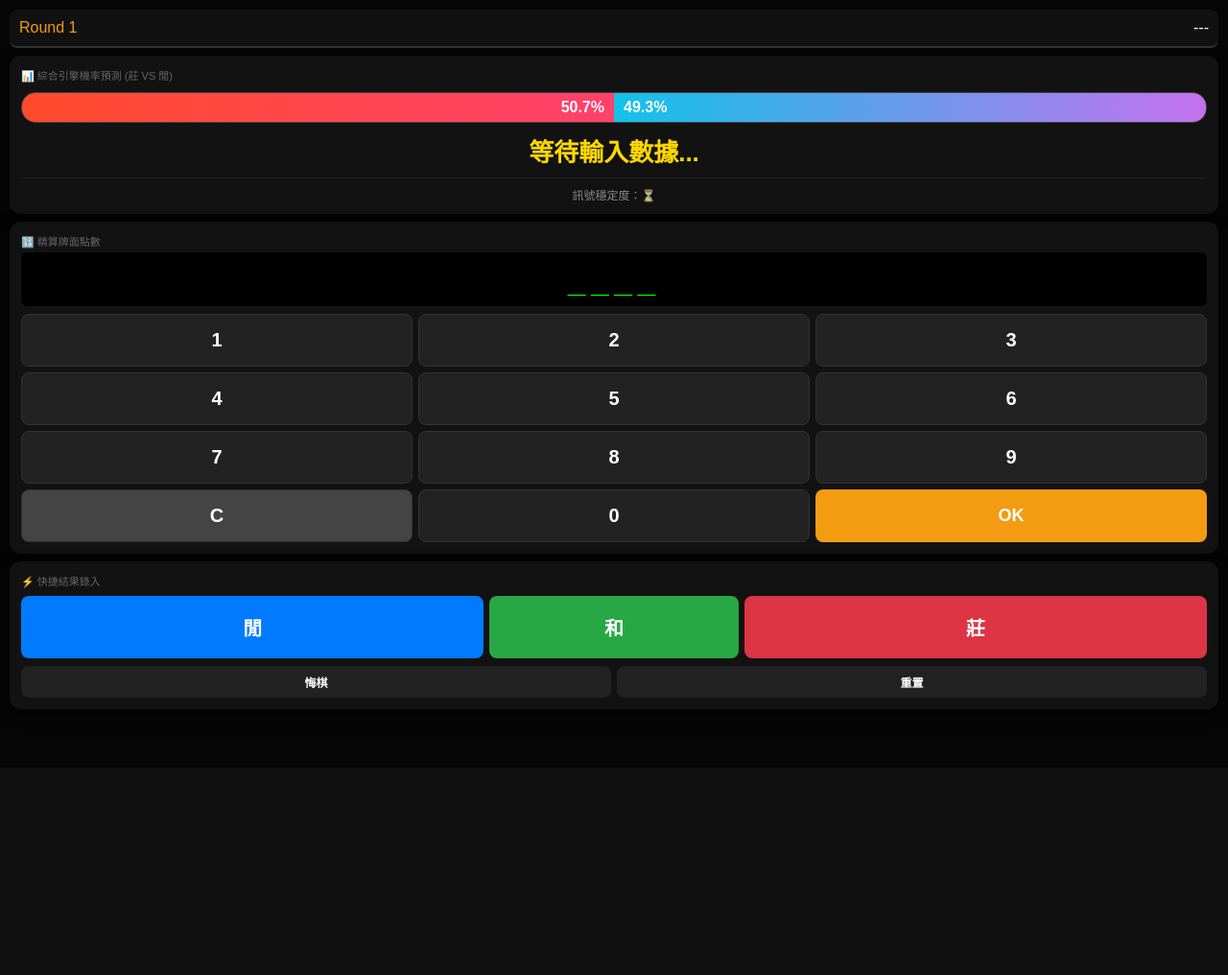
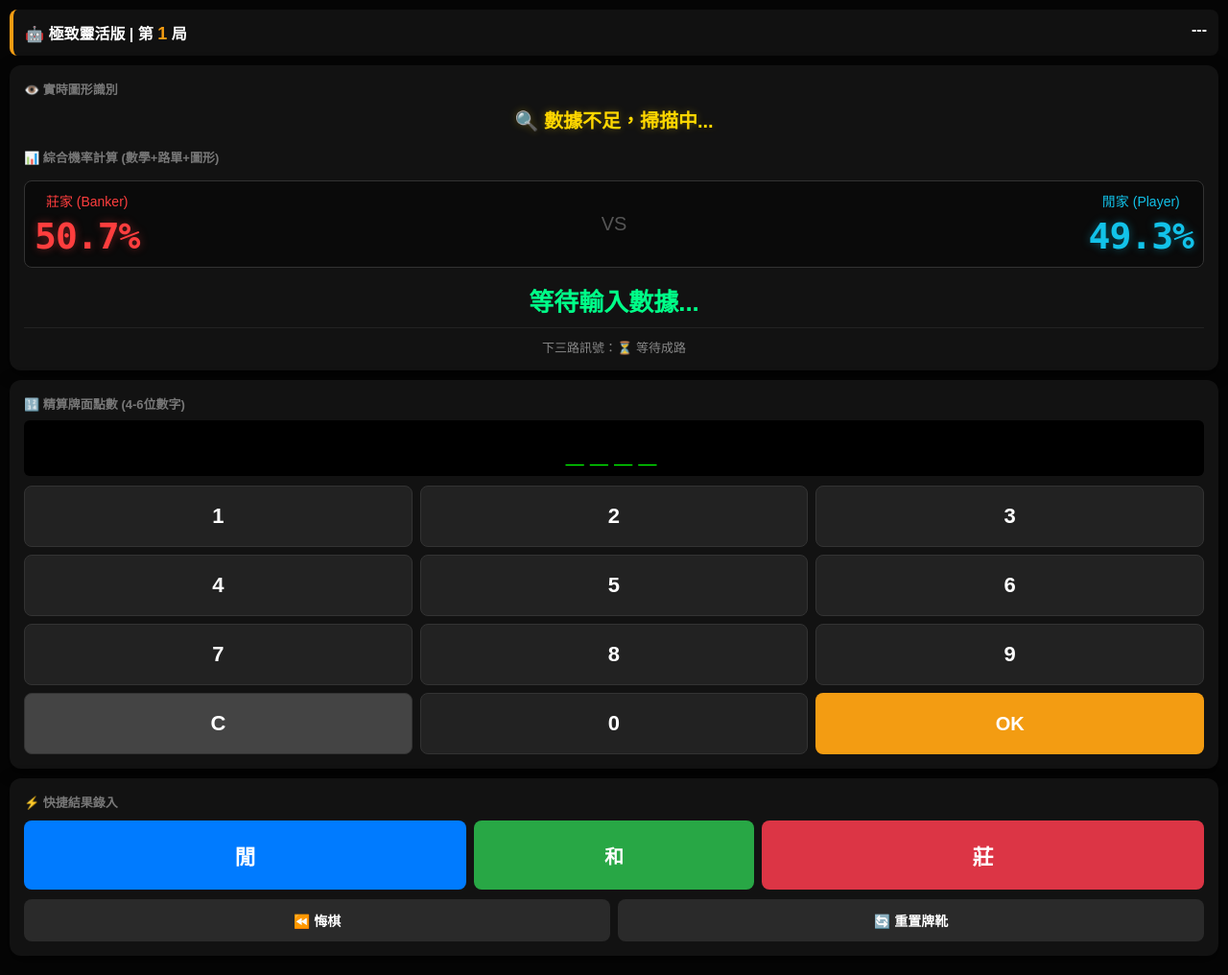
Before and after one commit to xyzplay321/Baccarat-Pro, a Flask app: page / in a window 1280 px wide. Shown: the whole page at 96% size. Before the commit the page ends 761 px from the top, so only its background shows below. Run offline with Flask 3, Linux system fonts and the light colour scheme.

Commit message:
Update index.html

```diff
--- a/templates/index.html
+++ b/templates/index.html
@@ -3,46 +3,67 @@
 <head>
     <meta charset="UTF-8">
     <meta name="viewport" content="width=device-width, initial-scale=1.0, maximum-scale=1.0, user-scalable=no">
-    <title>Baccarat AI Engine</title>
+    <title>百家樂極致靈活版</title>
     <style>
         body { background: #050505; color: #fff; font-family: sans-serif; margin: 0; padding: 10px; }
-        .header { display: flex; justify-content: space-between; padding: 10px; background: #111; border-radius: 8px; margin-bottom: 8px; border-bottom: 2px solid #333; }
-        .card { background: #121212; border-radius: 12px; padding: 12px; margin-bottom: 8px; box-shadow: 0 4px 15px rgba(0,0,0,0.6); }
-        .prob-container { display: flex; height: 30px; background: #222; border-radius: 15px; overflow: hidden; margin: 10px 0; border: 1px solid #444; }
-        #b-bar { background: linear-gradient(90deg, #ff4b2b, #ff416c); width: 50%; transition: 0.5s; text-align: right; padding-right: 10px; line-height: 30px; font-weight: bold; }
-        #p-bar { background: linear-gradient(90deg, #12c2e9, #c471ed); width: 50%; transition: 0.5s; text-align: left; padding-left: 10px; line-height: 30px; font-weight: bold; }
-        .advice-main { font-size: 26px; text-align: center; font-weight: bold; margin: 10px 0; color: #ffd700; }
-        .numpad { display: grid; grid-template-columns: repeat(3, 1fr); gap: 6px; }
-        .btn { border: none; border-radius: 8px; color: white; font-weight: bold; cursor: pointer; }
-        .btn-num { background: #222; font-size: 20px; padding: 15px; border: 1px solid #333; }
-        .btn-action { background: #f39c12; font-size: 18px; }
-        .shortcut-group { display: flex; gap: 6px; margin-top: 8px; }
-        .btn-p { background: #007bff; flex: 1; padding: 18px; font-size: 20px; }
-        .btn-t { background: #28a745; flex: 0.5; padding: 18px; font-size: 20px; }
-        .btn-b { background: #dc3545; flex: 1; padding: 18px; font-size: 20px; }
-        .display { background: #000; color: #00ff00; font-family: monospace; font-size: 32px; text-align: center; padding: 8px; border-radius: 6px; margin-bottom: 8px; letter-spacing: 5px; min-height: 40px; }
-        .label { font-size: 11px; color: #666; margin-bottom: 4px; text-transform: uppercase; }
+        .status-bar { display: flex; justify-content: space-between; padding: 12px; background: #111; border-radius: 8px; margin-bottom: 10px; border-left: 4px solid #f39c12; font-weight: bold;}
+        .card { background: #121212; border-radius: 12px; padding: 15px; margin-bottom: 10px; box-shadow: 0 4px 15px rgba(0,0,0,0.6); }
+
+        /* 機率數字展示區 */
+        .prob-box { display: flex; justify-content: space-between; align-items: center; margin: 15px 0; padding: 10px; background: #0a0a0a; border-radius: 8px; border: 1px solid #333;}
+        .prob-number { font-size: 38px; font-weight: 900; font-family: monospace; letter-spacing: -1px;}
+        .prob-b { color: #ff3e3e; text-shadow: 0 0 10px rgba(255,62,62,0.4); }
+        .prob-p { color: #12c2e9; text-shadow: 0 0 10px rgba(18,194,233,0.4); }
+
+        .pattern-text { text-align: center; font-size: 20px; font-weight: bold; color: #ffd700; margin-bottom: 15px; text-shadow: 0 0 8px rgba(255,215,0,0.3); }
+        .advice-main { font-size: 26px; text-align: center; font-weight: bold; margin: 10px 0; }
+        .stability-text { font-size: 13px; text-align: center; color: #888; border-top: 1px solid #222; padding-top: 10px; margin-top: 10px;}
+
+        .numpad { display: grid; grid-template-columns: repeat(3, 1fr); gap: 8px; }
+        .btn { border: none; border-radius: 8px; color: white; font-weight: bold; cursor: pointer; transition: 0.1s;}
+        .btn:active { transform: scale(0.95); }
+        .btn-num { background: #222; font-size: 22px; padding: 18px; border: 1px solid #333; }
+        .btn-action { background: #f39c12; font-size: 20px; }
+
+        .shortcut-group { display: flex; gap: 8px; margin-top: 10px; }
+        .btn-p-short { background: #007bff; flex: 1; padding: 20px; font-size: 22px; }
+        .btn-t-short { background: #28a745; flex: 0.6; padding: 20px; font-size: 20px; }
+        .btn-b-short { background: #dc3545; flex: 1; padding: 20px; font-size: 22px; }
+
+        .display { background: #000; color: #00ff00; font-family: monospace; font-size: 32px; text-align: center; padding: 10px; border-radius: 6px; margin-bottom: 10px; letter-spacing: 6px; height: 38px; line-height: 38px;}
+        .label { font-size: 13px; color: #777; margin-bottom: 8px; font-weight: bold;}
     </style>
 </head>
 <body>
 
-    <div class="header">
-        <div style="color: #f39c12;">Round <span id="round">1</span></div>
+    <div class="status-bar">
+        <div>🤖 極致靈活版 | 第 <span id="round" style="color: #f39c12; font-size: 18px;">1</span> 局</div>
         <div id="streak">---</div>
     </div>
 
     <div class="card">
-        <div class="label">📊 綜合引擎機率預測 (莊 vs 閒)</div>
-        <div class="prob-container">
-            <div id="b-bar">50.7%</div>
-            <div id="p-bar">49.3%</div>
+        <div class="label">👁️ 實時圖形識別</div>
+        <div id="pattern" class="pattern-text">🔍 數據不足，掃描中...</div>
+
+        <div class="label">📊 綜合機率計算 (數學+路單+圖形)</div>
+        <div class="prob-box">
+            <div style="text-align: center;">
+                <div style="color: #ff3e3e; font-size: 14px; margin-bottom: 5px;">莊家 (Banker)</div>
+                <div id="b_prob" class="prob-number prob-b">50.7%</div>
+            </div>
+            <div style="font-size: 20px; color: #555;">VS</div>
+            <div style="text-align: center;">
+                <div style="color: #12c2e9; font-size: 14px; margin-bottom: 5px;">閒家 (Player)</div>
+                <div id="p_prob" class="prob-number prob-p">49.3%</div>
+            </div>
         </div>
-        <div id="advice" class="advice-main">等待輸入數據...</div>
-        <div id="stability" style="font-size: 12px; text-align: center; color: #888; border-top: 1px solid #222; padding-top: 8px;">訊號穩定度：⏳</div>
+
+        <div id="advice" class="advice-main" style="color: #00ff88;">等待輸入數據...</div>
+        <div id="stability" class="stability-text">下三路訊號：⏳ 等待成路</div>
     </div>
 
     <div class="card">
-        <div class="label">🔢 精算牌面點數</div>
+        <div class="label">🔢 精算牌面點數 (4-6位數字)</div>
         <div id="num-display" class="display">____</div>
         <div class="numpad">
             <button class="btn btn-num" onclick="p(1)">1</button>
@@ -63,13 +84,13 @@
     <div class="card">
         <div class="label">⚡ 快捷結果錄入</div>
         <div class="shortcut-group">
-            <button class="btn btn-p" onclick="s('P')">閒</button>
-            <button class="btn btn-t" onclick="s('T')">和</button>
-            <button class="btn btn-b" onclick="s('B')">莊</button>
+            <button class="btn btn-p-short" onclick="s('P')">閒</button>
+            <button class="btn btn-t-short" onclick="s('T')">和</button>
+            <button class="btn btn-b-short" onclick="s('B')">莊</button>
         </div>
-        <div style="display: flex; gap: 6px; margin-top: 8px;">
-            <button class="btn" style="background:#222; flex:1; padding:8px; font-size:12px;" onclick="s('U')">悔棋</button>
-            <button class="btn" style="background:#222; flex:1; padding:8px; font-size:12px;" onclick="s('R')">重置</button>
+        <div style="display: flex; gap: 8px; margin-top: 10px;">
+            <button class="btn" style="background:#2a2a2a; flex:1; padding:12px; font-size:14px;" onclick="s('U')">⏪ 悔棋</button>
+            <button class="btn" style="background:#2a2a2a; flex:1; padding:12px; font-size:14px;" onclick="s('R')">🔄 重置牌靴</button>
         </div>
     </div>
 
@@ -78,7 +99,7 @@
         function p(n) { if(val.length<6) val+=n; update(); }
         function c() { val=""; update(); }
         function update() { document.getElementById('num-display').innerText = val || "____"; }
-        function ok() { if(val.length>=4){ s(val); c(); } }
+        function ok() { if(val.length>=4){ s(val); c(); } else { alert("點數輸入不足"); } }
 
         function s(cmd) {
             fetch('/api/cmd', {
@@ -89,12 +110,18 @@
                 document.getElementById('round').innerText = d.round;
                 document.getElementById('streak').innerText = d.streak;
                 document.getElementById('advice').innerText = d.advice;
-                document.getElementById('stability').innerText = "訊號穩定度：" + d.stability;
+                document.getElementById('pattern').innerText = d.pattern;
+                document.getElementById('stability').innerText = "下三路訊號：" + d.stability;
 
-                document.getElementById('b-bar').style.width = d.b_prob;
-                document.getElementById('b-bar').innerText = d.b_prob;
-                document.getElementById('p-bar').style.width = d.p_prob;
-                document.getElementById('p-bar').innerText = d.p_prob;
+                // 更新巨大數字
+                document.getElementById('b_prob').innerText = d.b_prob;
+                document.getElementById('p_prob').innerText = d.p_prob;
+
+                // 動態調整決策文字顏色
+                const advBox = document.getElementById('advice');
+                if(d.advice.includes("🔥")) advBox.style.color = "#ff3e3e";
+                else if(d.advice.includes("👉")) advBox.style.color = "#12c2e9";
+                else advBox.style.color = "#00ff88";
             });
         }
     </script>
```
